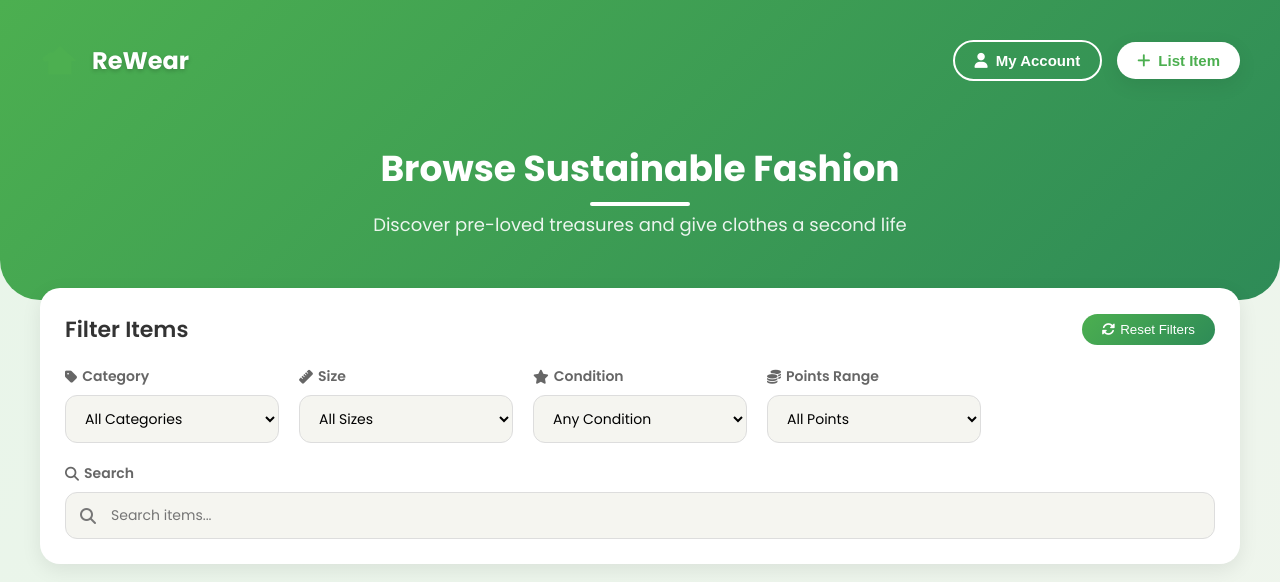
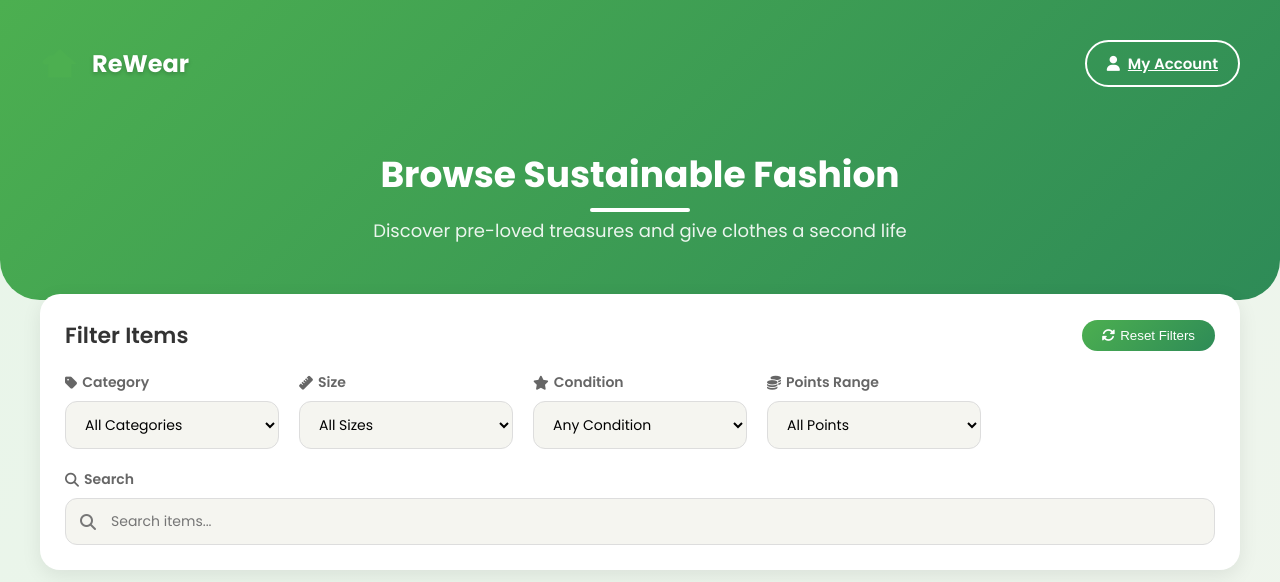
Before and after one commit to shrreya24/ReWear-, a plain HTML site: page ReWear_frontend/browse.html in a window 1280 px wide. Shown: the top 582 px of the page. Drawn offline with Linux system fonts and the light colour scheme.

Commit message:
Update browse.html

```diff
--- a/ReWear_frontend/browse.html
+++ b/ReWear_frontend/browse.html
@@ -509,12 +509,10 @@
         <span class="logo-text">ReWear</span>
       </div>
       <div class="nav-controls">
-        <button class="nav-btn login-btn">
-          <i class="fas fa-user"></i> My Account
-        </button>
-        <button class="nav-btn signup-btn">
-          <i class="fas fa-plus"></i> List Item
-        </button>
+       <a href="admin.html" class="nav-btn login-btn">
+  <i class="fas fa-user"></i> My Account
+</a>
+
       </div>
     </div>
 
@@ -624,7 +622,7 @@
         size: 'l',
         condition: 'good',
         points: 900,
-        image: 'https://encrypted-tbn0.gstatic.com/images?q=tbn:ANd9GcQlIo5bEpIwU6jq7_emLj5CRVVZ1E6h6fooDg&s'
+        image: 'https://wforwoman.com/cdn/shop/files/24FESTW10940-C6837_1.jpg?v=1721294603'
       },
       {
         id: 'ITEM_ID_3',
```
